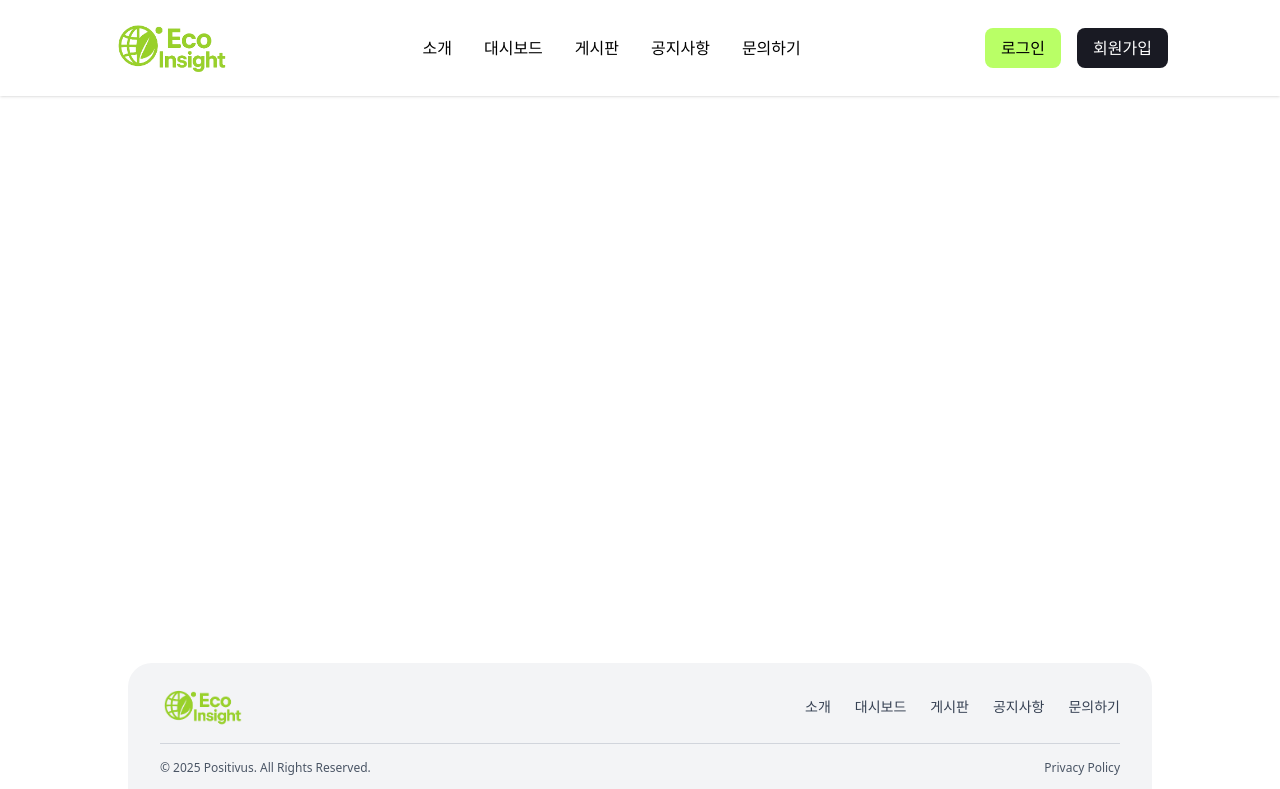
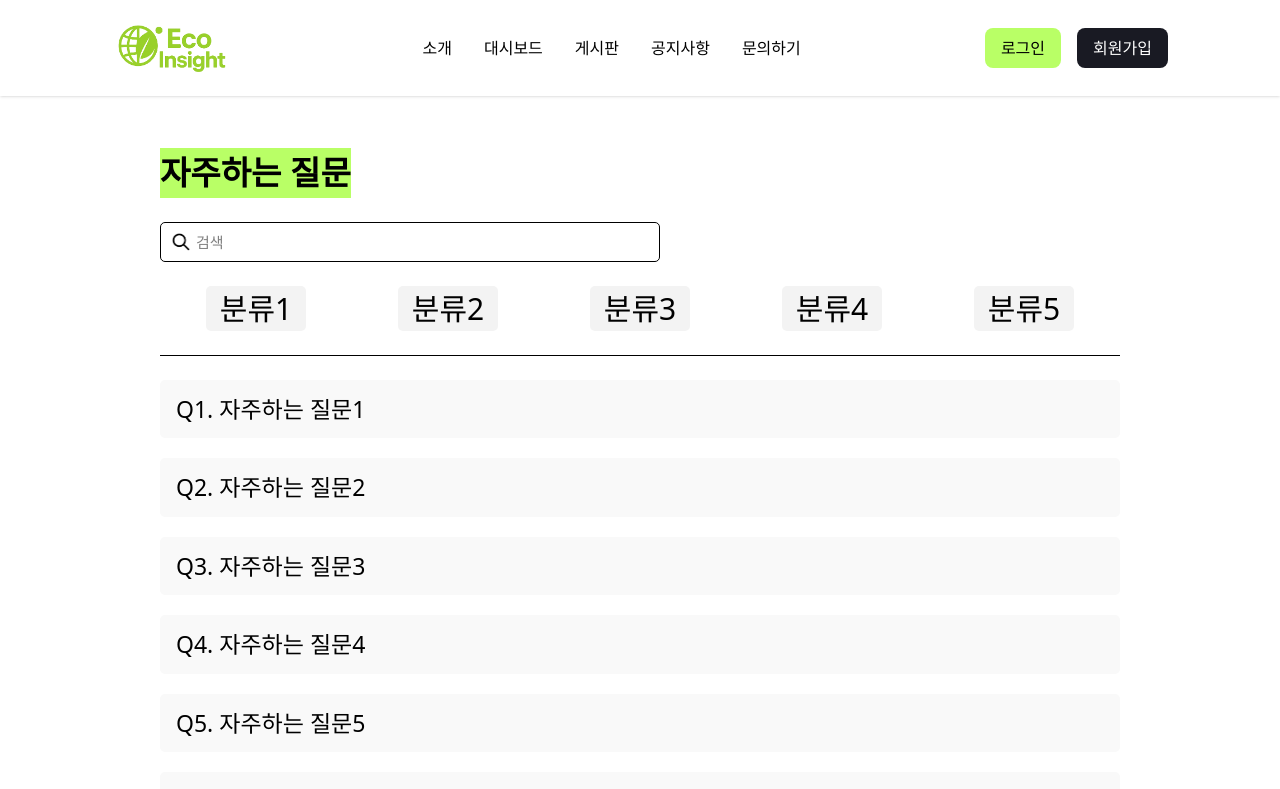
Before and after one commit to holelung/EcoInsight, a React (Vite) app in the folder frontend/eco-insight/: page /frequencyAskPage in a window 1280 px wide. Shown: the top 789 px of the page. Built offline with nearby package versions, Linux system fonts and the light colour scheme.

Commit message:
20250416

```diff
--- a/frontend/eco-insight/src/App.jsx
+++ b/frontend/eco-insight/src/App.jsx
@@ -1,11 +1,10 @@
 import "./App.css";
 import { Route, Routes } from "react-router-dom";
-
 
 import { AuthProvider } from "./components/Context/AuthContext";
 import HomePage from "./pages/HomePage/HomePage";
 import Header from "./components/Common/Header/Header";
-import AuthListPage from './components/Board/Auth/AuthListPage';
+import AuthListPage from "./components/Board/AuthBoard/AuthListPage";
 import MyPage from "./components/MyPage/MyPage";
 import Myposts from "./components/MyPage/MyPosts";
 import WithdrawalForm from "./components/MyPage/Withdrawal/WithdrawalForm";
@@ -15,7 +14,7 @@ import EditProfile from "./components/MyPage/EditProfile";
 import Footer from "./components/Common/Footer/Footer";
 import TipListPage from "./components/Board/Tip/TipListPage";
 import WritePostPage from "./components/Board/WritePostPage";
-
+import FrequencyAskPage from "./components/Ask/FrequencyAskPage";
 
 function App() {
   return (
@@ -33,7 +32,8 @@ function App() {
             <Route path="/editprofile" element={<EditProfile />} />
             <Route path="/board/:type" element={<TipListPage />} />
             <Route path="/write/:type" element={<WritePostPage />} />
-            <Route path='/board/cert' element={<AuthListPage />} />
+            <Route path="/board/cert" element={<AuthListPage />} />
+            <Route path="/frequencyAskPage" element={<FrequencyAskPage />} />
           </Routes>
         </div>
         <Footer />
--- /dev/null
+++ b/frontend/eco-insight/src/components/Ask/Ask.css
@@ -0,0 +1,86 @@
+.FA-container {
+  max-width: 1000px;
+  margin: 0 auto;
+  padding: 40px 20px;
+  box-sizing: border-box;
+}
+
+#search {
+  padding-left: 35px;
+  width: 500px;
+  height: 40px;
+  font-size: 15px;
+  border: 1px solid black;
+  border-radius: 5px;
+  background-image: url("/assets/돋보기.png");
+  background-repeat: no-repeat;
+  background-size: 20px 20px;
+  background-position: 10px center;
+  box-sizing: border-box;
+}
+
+#division-container {
+  display: flex;
+  justify-content: space-around;
+}
+
+.division {
+  width: 100px;
+  font-size: 30px;
+  background-color: #f3f3f3;
+  border-radius: 5px;
+}
+
+.division:hover {
+  cursor: pointer;
+}
+
+#question-container {
+  display: flex;
+  flex-direction: column;
+  gap: 10px;
+}
+
+.question {
+  width: 100%;
+  margin-bottom: 10px;
+  padding: 12px 16px;
+  font-size: 23px;
+  border-radius: 5px;
+  background-color: #f9f9f9;
+  cursor: pointer;
+  text-align: left;
+}
+
+.question:hover {
+  cursor: pointer;
+}
+
+#private-ask {
+  width: 250px;
+  height: 50px;
+  float: right;
+  font-size: 25px;
+  background-color: #f3f3f3;
+  border-radius: 5px;
+}
+
+.answer {
+  padding: 12px 16px;
+  background-color: #fafafa;
+  border-left: 4px solid #007bff;
+  border-radius: 0 0 6px 6px;
+  font-size: 18px;
+  animation: fadeIn 0.3s ease;
+}
+
+@keyframes fadeIn {
+  from {
+    opacity: 0;
+    transform: translateY(-5px);
+  }
+  to {
+    opacity: 1;
+    transform: translateY(0);
+  }
+}
--- /dev/null
+++ b/frontend/eco-insight/src/components/Ask/FrequencyAskPage.jsx
@@ -0,0 +1,59 @@
+import { useState } from "react";
+import { useNavigate } from "react-router-dom";
+import { Title } from "../../styles/Styles";
+import "./Ask.css";
+
+const faqList = [
+  { question: "Q1. 자주하는 질문1", answer: "A1. DB에서 가져와야 해요" },
+  { question: "Q2. 자주하는 질문2", answer: "A2. DB에서 가져와야 해요" },
+  { question: "Q3. 자주하는 질문3", answer: "A3. DB에서 가져와야 해요" },
+  { question: "Q4. 자주하는 질문4", answer: "A4. DB에서 가져와야 해요" },
+  { question: "Q5. 자주하는 질문5", answer: "A5. DB에서 가져와야 해요" },
+  { question: "Q6. 자주하는 질문6", answer: "A6. DB에서 가져와야 해요" },
+];
+
+const FrequencyAskPage = () => {
+  const navi = useNavigate();
+  const [openIndex, setOpenIndex] = useState(null);
+
+  const toggleAnswer = (index) => {
+    setOpenIndex(openIndex === index ? null : index);
+  };
+
+  return (
+    <div className="FA-container">
+      <Title>자주하는 질문</Title>
+      <br />
+      <br />
+      <input type="text" id="search" placeholder="검색" />
+      <br />
+      <br />
+      <div id="division-container">
+        <button className="division">분류1</button>
+        <button className="division">분류2</button>
+        <button className="division">분류3</button>
+        <button className="division">분류4</button>
+        <button className="division">분류5</button>
+      </div>
+      <br />
+      <hr />
+      <br />
+      <div id="question-container">
+        {faqList.map((faq, index) => (
+          <div key={index}>
+            <button className="question" onClick={() => toggleAnswer(index)}>
+              {faq.question}
+            </button>
+            {openIndex === index && <div className="answer">{faq.answer}</div>}
+          </div>
+        ))}
+      </div>
+      <br />
+      <button id="private-ask" onClick={() => navi("/privateAskPage")}>
+        찾는 질문이 없어요!
+      </button>
+    </div>
+  );
+};
+
+export default FrequencyAskPage;
--- a/frontend/eco-insight/src/components/Common/Header/Header.jsx
+++ b/frontend/eco-insight/src/components/Common/Header/Header.jsx
@@ -1,8 +1,8 @@
-import { useNavigate } from 'react-router-dom';
-import logo from '../../../assets/EcoInsigthLogo2.png'
-import ListItem from '../../Button/ListItem';
-import { useContext, useState } from 'react';
-import { AuthContext } from '../../Context/AuthContext';
+import { useNavigate } from "react-router-dom";
+import logo from "../../../assets/EcoInsigthLogo2.png";
+import ListItem from "../../Button/ListItem";
+import { useContext, useState } from "react";
+import { AuthContext } from "../../Context/AuthContext";
 
 const Header = () => {
   const { auth, logout } = useContext(AuthContext);
@@ -10,10 +10,8 @@ const Header = () => {
   const [subNav, setSubNav] = useState(false);
 
   const clickBoardItem = () => {
-
     setSubNav(!subNav);
   };
-
 
   return (
     <>
@@ -28,7 +26,9 @@ const Header = () => {
               <ListItem onClick={() => navi("/")}>대시보드</ListItem>
               <ListItem onClick={() => clickBoardItem()}>게시판</ListItem>
               <ListItem onClick={() => navi("/")}>공지사항</ListItem>
-              <ListItem onClick={() => navi("/")}>문의하기</ListItem>
+              <ListItem onClick={() => navi("/frequencyAskPage")}>
+                문의하기
+              </ListItem>
             </ul>
           </div>
           <div className="button-area flex items-center space-x-4">
@@ -36,24 +36,29 @@ const Header = () => {
               <>
                 <button
                   className="px-4 py-2 rounded-lg bg-main"
-                  onClick={() => navi('/login')}>로그인</button>
+                  onClick={() => navi("/login")}
+                >
+                  로그인
+                </button>
                 <button
                   className="px-4 py-2 rounded-lg bg-sub text-white"
-                  onClick={() => navi('/signup')}>
+                  onClick={() => navi("/signup")}
+                >
                   회원가입
                 </button>
               </>
             ) : (
               <>
                 <button
-                    className="px-4 py-2 rounded-lg bg-main"
-                    onClick={()=> navi('/mypage')}
-                  >
+                  className="px-4 py-2 rounded-lg bg-main"
+                  onClick={() => navi("/mypage")}
+                >
                   마이페이지
                 </button>
                 <button
-                    className="px-4 py-2 rounded-lg bg-sub text-white"
-                    onClick={logout}>
+                  className="px-4 py-2 rounded-lg bg-sub text-white"
+                  onClick={logout}
+                >
                   로그아웃
                 </button>
               </>
@@ -97,8 +102,6 @@ const Header = () => {
       </header>
     </>
   );
-
-}
-
+};
 
 export default Header;
--- a/frontend/eco-insight/src/index.css
+++ b/frontend/eco-insight/src/index.css
@@ -1,7 +1,7 @@
 @import "tailwindcss";
 
 @theme {
-
-  --color-main: #B9FF66;
-  --color-sub: #191A23;
+  --color-main: #b9ff66;
+  --color-sub: #191a23;
+  --color-button1: #f3f3f3;
 }
--- /dev/null
+++ b/frontend/eco-insight/src/styles/Styles.js
@@ -0,0 +1,8 @@
+import styled from "styled-components";
+
+export const Title = styled.div`
+  display: inline-block;
+  font-size: 33px;
+  background-color: #b9ff66;
+  font-weight: bold;
+`;
```
Also changed, not shown: frontend/eco-insight/assets/돋보기.png (added), frontend/eco-insight/src/components/Ask/PrivateAskPage.jsx (added), 1 other file (tests, documents, lock files or other folders).
